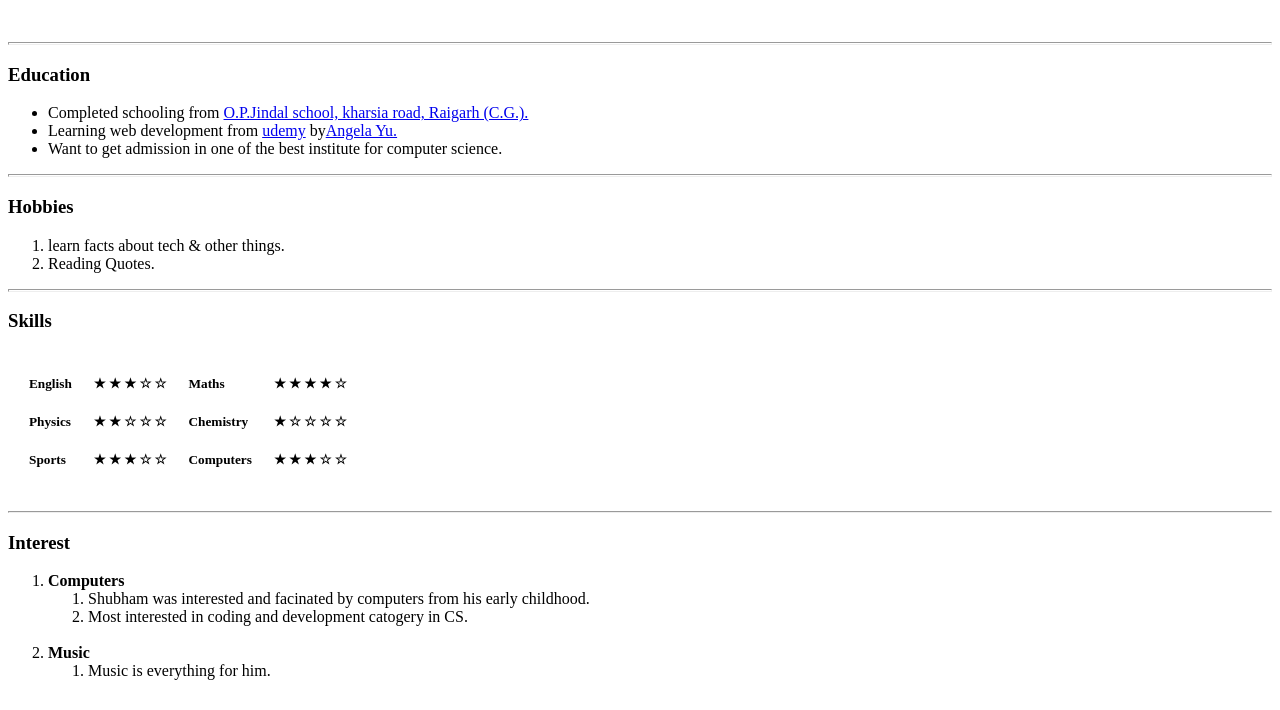
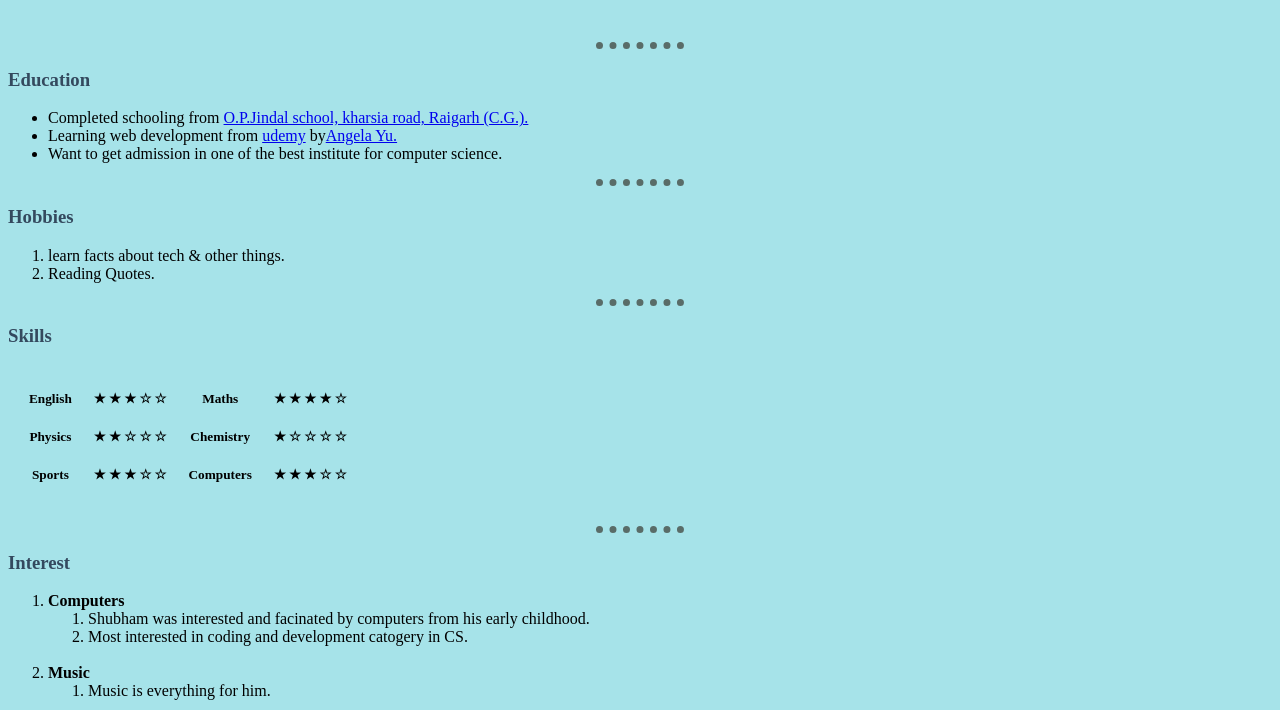
Before and after one commit to Shubhampatel001/cv, a plain HTML site: page index.html in a window 1280 px wide. Shown: the part 182-892 px from the top of the page. Drawn offline with Linux system fonts and the light colour scheme; files that its build step writes are made by us from their sources; the site is published under a folder, as on GitHub Pages, so addresses that start at the root find nothing.

Commit message:
Update index.html

```diff
--- a/index.html
+++ b/index.html
@@ -4,7 +4,7 @@
 <head>
   <meta charset="utf-8">
   <title>Shubham's personal site</title>
-  <link rel="stylesheet" href="/css/Styles.css">
+  <link rel="stylesheet" href="css/Styles.css">
 </head>
 <body>
 <div class="stylediv">
```
